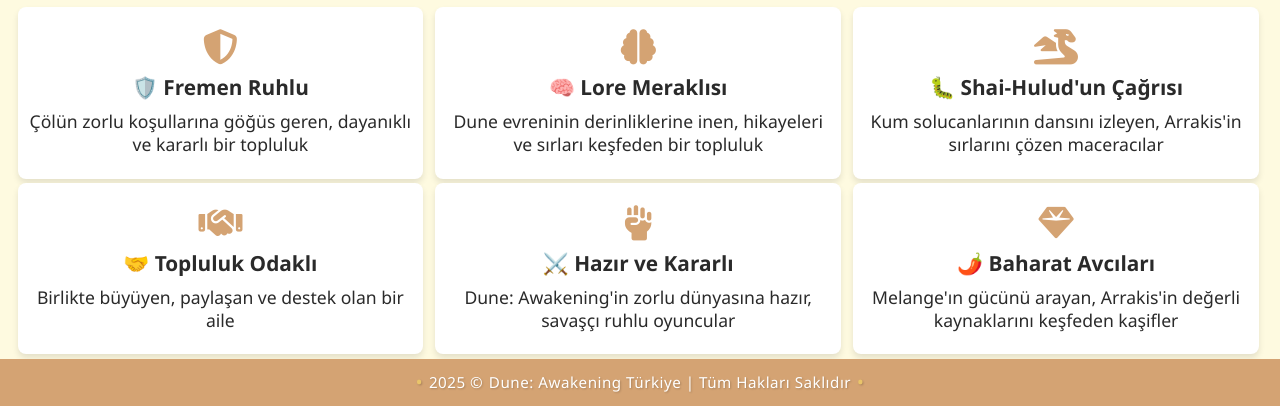
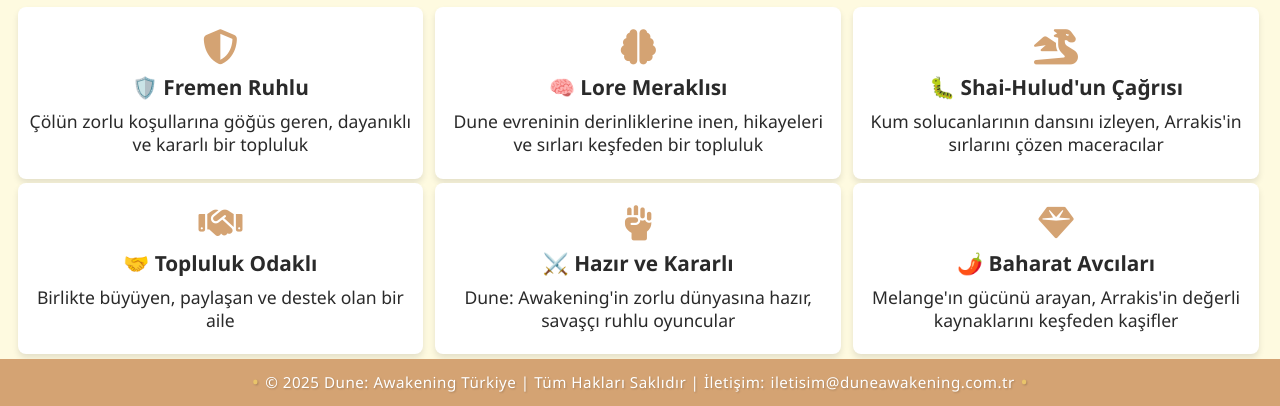
Before and after one commit to zelradh/dune-awakening-turkiye, a plain HTML site: page index.html in a window 1280 px wide. Shown: the part 394-800 px from the top of the page. Drawn offline with Linux system fonts and the light colour scheme.

Commit message:
feat: Update color scheme for better theme consistency

```diff
--- a/index.html
+++ b/index.html
@@ -265,7 +265,7 @@
         }
 
         footer {
-      text-align: center;
+            text-align: center;
             padding: 0.5rem;
             background-color: var(--primary-color);
             color: white;
@@ -288,6 +288,16 @@
             content: "•";
             color: var(--secondary-color);
             font-size: 1.2rem;
+        }
+
+        footer a {
+            color: #FFFFFF;
+            text-decoration: none;
+            transition: color 0.3s;
+        }
+
+        footer a:hover {
+            color: #4B3D2A;
         }
 
         /* Mobil cihazlar için medya sorgusu */
@@ -491,12 +501,9 @@
 
     <footer>
         <div class="container">
-            <p>
-                <span>2025 © </span>
-                <span>Dune: Awakening Türkiye | Tüm Hakları Saklıdır</span>
-            </p>
-  </div>
-  </footer>
+            <p>© 2025 Dune: Awakening Türkiye | Tüm Hakları Saklıdır | İletişim: <a href="mailto:iletisim@duneawakening.com.tr">iletisim@duneawakening.com.tr</a></p>
+        </div>
+    </footer>
 
     <script>
         document.getElementById("year").textContent = new Date().getFullYear();
```
